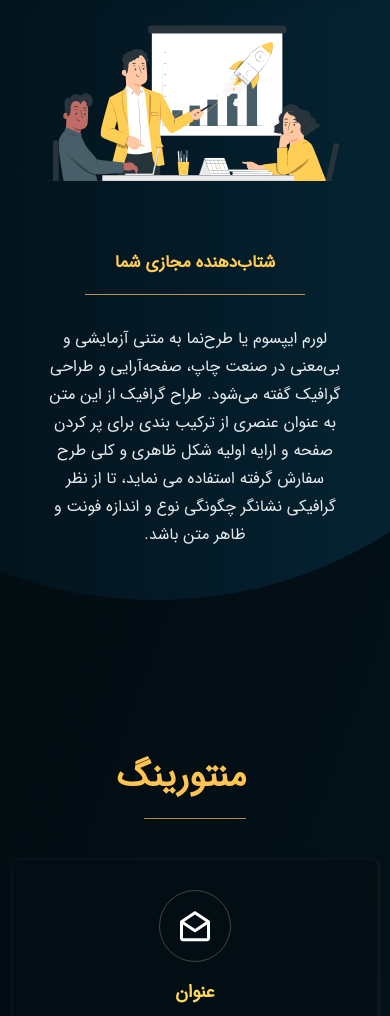
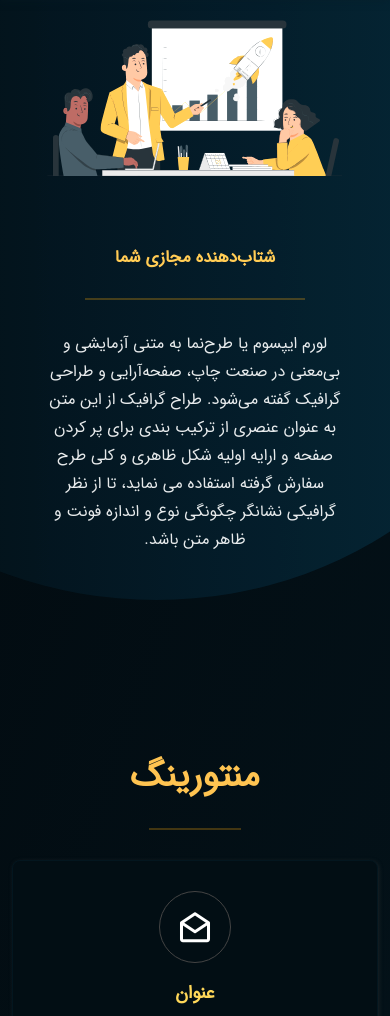
Before and after one commit to stortup-landing/stortup-landing, a plain HTML site: page index.html in a window 390 px wide. Shown: the part 84-1100 px from the top of the page. Drawn offline with Linux system fonts and the light colour scheme; files whose address does not match are found by name.

Commit message:
responsive ...

```diff
--- a/assets/css/style.css
+++ b/assets/css/style.css
@@ -622,19 +622,18 @@ section {
 
 .section-title {
     text-align: center;
-    padding-bottom: 30px;
+    /* padding-bottom: 30px; */
 }
 
 
 .section-title h2 {
     font-size: 28px;
     font-weight: 400;
-    margin-bottom: 20px;
-    padding-bottom: 20px;
+    margin-bottom: 5px;
     position: relative;
-    border-bottom: 1px solid #ffc551af;
+    /* border-bottom: 1px solid #ffc551af;
     width: 28%;
-    margin: 0 auto;
+    margin: 0 auto; */
 
 }
 
@@ -661,7 +660,7 @@ section {
 } */
 
 .section-title p {
-    margin-bottom: 0;
+    margin-bottom: 35px;
 }
 
 
@@ -675,15 +674,23 @@ section {
 .section-topic h2 {
     font-size: 28px;
     font-weight: 400;
-    margin-bottom: 20px;
-    padding-bottom: 20px;
+    margin-bottom: 5px;
+    padding-bottom: 0px;
     position: relative;
-    border-bottom: 1px solid #ffc551af;
+    /* border-bottom: 1px solid #ffc551af;
     width: 60%;
-    margin: 0 auto;
-}
-
-
+    margin: 0 auto; */
+}
+.hr-topic{
+width: 60%;
+background-color: #fdac09 !important;
+padding: 1px;
+}
+.hr-title{
+    width: 25%;
+    background-color: #fdac09 !important;
+    padding: 1px;
+    }
 /*--------------------------------------------------------------
 # Breadcrumbs
 --------------------------------------------------------------*/
@@ -745,7 +752,7 @@ section {
 #services-heading {
     color: #ffc451;
     text-align: center;
-    margin-bottom: 40px;
+    /* margin-bottom: 40px; */
     font-weight: 700;
     font-size: 35px;
 }
--- a/index.html
+++ b/index.html
@@ -85,6 +85,7 @@
                         </div>
                         <div class="col-md-7 order-2 order-md-1 section-topic" id="header-title">
                             <h2 class="animate__animated animate__fadeInDown ">شتاب‌دهنده مجازی شما</h2>
+                            <hr class="hr-topic">
                             <p class="animate__animated animate__fadeInUp">لورم ایپسوم یا طرح‌نما به متنی آزمایشی و
                                 بی‌معنی در صنعت چاپ، صفحه‌آرایی و طراحی گرافیک گفته می‌شود. طراح گرافیک از این متن به
                                 عنوان عنصری از ترکیب بندی برای پر کردن صفحه و ارایه اولیه شکل ظاهری و کلی طرح سفارش
@@ -105,6 +106,7 @@
         <section class="services">
             <div class="container section-title">
                 <h2 id="services-heading">منتورینگ</h2>
+                <hr class="hr-title">
                 <div class="row">
 
 
@@ -152,7 +154,7 @@
         <!-- ======= Why Us Section ======= -->
         <section class="why-us section-title" data-aos="fade-up" date-aos-delay="200" id="particles-js">
             <h2 id="services-heading">مدرسه کسب‌و‌کار</h2>
-
+            <hr class="hr-title">
             <div class="container">
 
                 <div class="row">
```
Also changed, not shown: about.html (+7 -0 lines), bschool.html (+3 -0 lines), mentoring.html (+2 -0 lines), mentoring1.html (+2 -0 lines).
